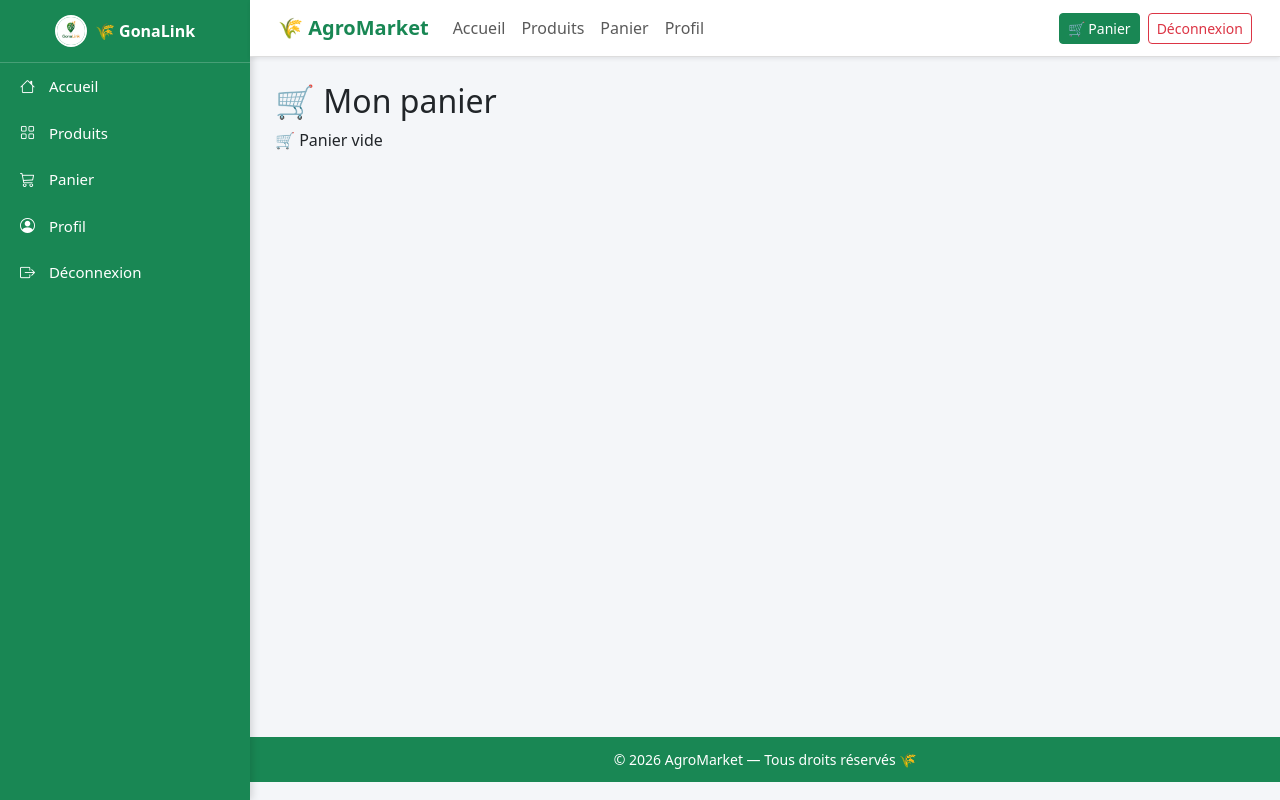
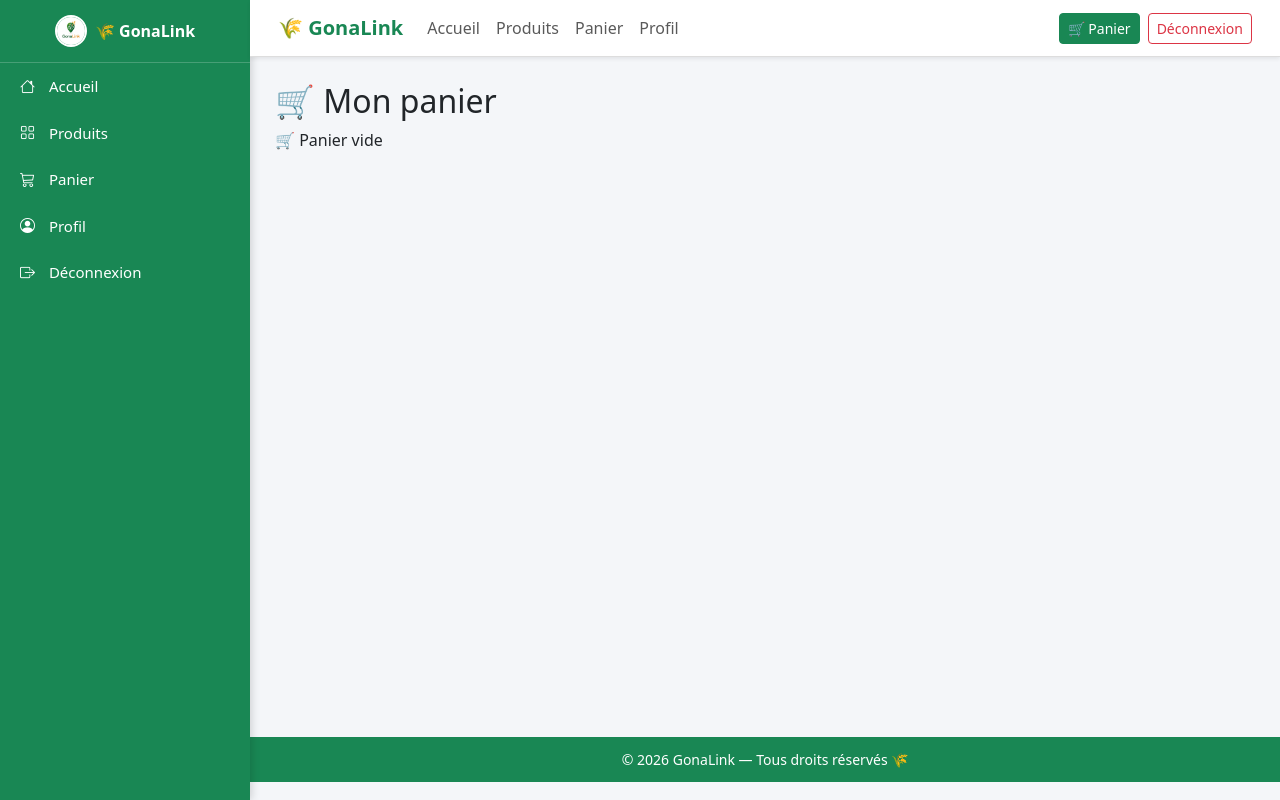
Before and after one commit to souleymane85/gonalink, a Django app: page /cart/ in a window 1280 px wide. Run offline with Django 5.2, Linux system fonts and the light colour scheme; a user stored in the database is signed in.

Commit message:
modificaation ordeer_success

```diff
--- a/templates/accounts/seller_list.html
+++ b/templates/accounts/seller_list.html
@@ -99,15 +99,10 @@ Aucun vendeur enregistré
 
 </tr>
 
-
 {% endfor %}
-
 
 </tbody>
 
-
 </table>
 
-
-
 {% endblock %}
--- a/templates/base.html
+++ b/templates/base.html
@@ -201,7 +201,7 @@
     <div class="container-fluid">
 
         <a class="navbar-brand fw-bold text-success" href="#">
-            🌾 AgroMarket
+            🌾 GonaLink
         </a>
 
         <!-- Mobile toggle -->
@@ -270,7 +270,7 @@
 <!-- ================= FOOTER ================= -->
 
 <div class="footer">
-    © 2026 AgroMarket — Tous droits réservés 🌾
+    © 2026 GonaLink — Tous droits réservés 🌾
 </div>
 
 <!-- Bootstrap JS (IMPORTANT pour navbar mobile) -->
```
Also changed, not shown: templates/orders/order_success.html (+2 -20 lines).
